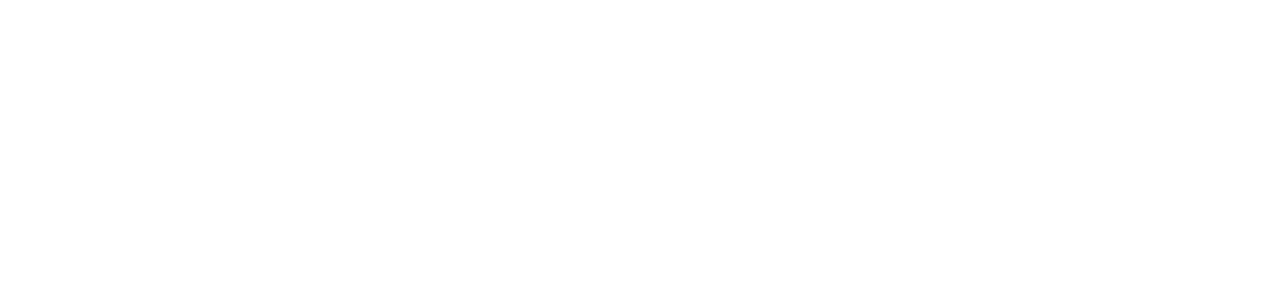
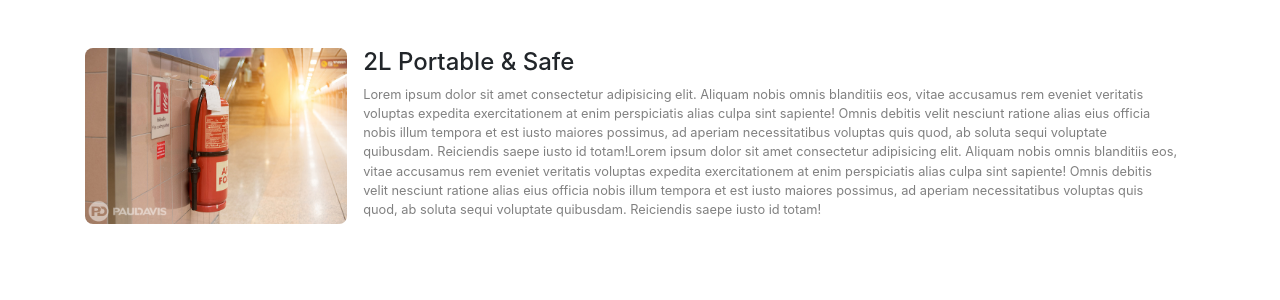
Before and after one commit to mfbaltaza/nuxt-extinguisher, a Nuxt app: page /my-items in a window 1280 px wide. Before the commit this address had no page. Shown: the top 300 px of the page. Built offline with nearby package versions, Linux system fonts and the light colour scheme; what v-calendar would draw is missing.

Commit message:
Adds my-items page, and implements adding products to my item through vuex mutations

```diff
--- /dev/null
+++ b/components/MyItem.vue
@@ -0,0 +1,34 @@
+<template>
+  <div class="item-container">
+    <img :src="require(`@/assets/images/${item.image}`)" alt="">
+    <div class="text-container">
+      <h4> {{ item.title }} </h4>
+      <p> {{ item.description }} </p>
+    </div>
+  </div>
+</template>
+
+<script>
+export default {
+  props: ['item']
+}
+</script>
+
+<style scoped>
+    .item-container {
+        display: flex;
+        margin: 3rem 0
+    }
+    .text-container {
+        padding: 0 1rem
+    }
+    img {
+        width: 17.5rem;
+        border-radius: 0.5rem;
+        height: 11rem
+    }
+    p {
+        font-size: 0.8rem;
+        color: grey
+    }
+</style>
--- a/components/RentModal.vue
+++ b/components/RentModal.vue
@@ -16,7 +16,15 @@
           is-range
         />
       </div>
-      <b-button id="show-btn" variant="outline-danger" class="my-3">
+      <b-button
+        id="show-btn"
+        variant="outline-danger"
+        class="my-3"
+        @click="() => {
+          addItem(product.id)
+          hideModal()
+        }"
+      >
         Order
       </b-button>
     </b-modal>
@@ -24,7 +32,9 @@
 </template>
 
 <script>
+import { mapMutations } from 'vuex'
 export default {
+  props: ['product'],
   methods: {
     showModal () {
       this.$refs['my-modal'].show()
@@ -36,7 +46,8 @@ export default {
       // We pass the ID of the button that we want to return focus to
       // when the modal has hidden
       this.$refs['my-modal'].toggle('#toggle-btn')
-    }
+    },
+    ...mapMutations(['addItem'])
   }
 }
 </script>
--- /dev/null
+++ b/pages/my-items.vue
@@ -0,0 +1,22 @@
+<template>
+  <div class="container">
+    <MyItem
+      v-for="item in myRentals"
+      :key="item.id"
+      :item="item"
+    />
+  </div>
+</template>
+
+<script>
+import { mapState } from 'vuex'
+export default {
+  computed: {
+    ...mapState(['myRentals'])
+  }
+}
+</script>
+
+<style>
+
+</style>
--- a/pages/products/_id.vue
+++ b/pages/products/_id.vue
@@ -15,6 +15,9 @@
       </div>
     </div>
     <div class="whats-included-container">
+      <NuxtLink to="/my-items">
+        My Items
+      </NuxtLink>
       <div class="included-container">
         <h6>Super Effective</h6>
         <p>
--- a/store/index.js
+++ b/store/index.js
@@ -236,3 +236,10 @@ export const getters = {
     return state.products.find(product => product.id === id)
   }
 }
+
+export const mutations = {
+  addItem (state, id) {
+    const item = state.products.find(product => product.id === id)
+    state.myRentals.push(item)
+  }
+}
```
